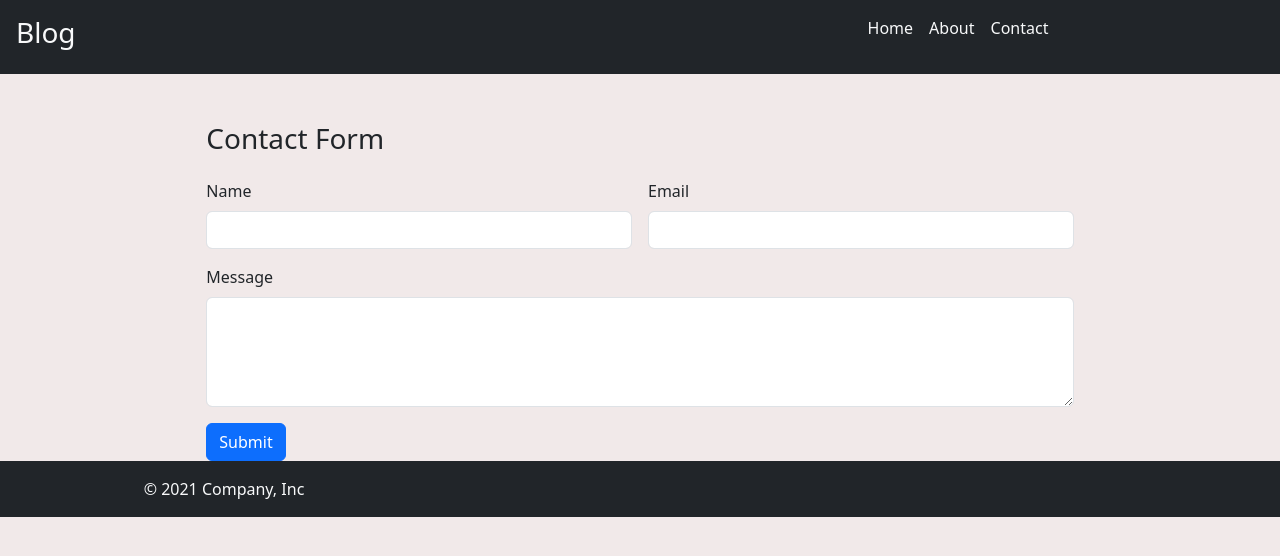
After one commit to P-R-I-Y-A-D-H-A-R-S-H-I-N-I-B/django-blog-app, a Django app: page /blog/contact in a window 1280 px wide. The commit adds this page. Shown: the top 556 px of the page. Run offline with Django 4.2, Linux system fonts and the light colour scheme; some libraries are stand-ins or nearby versions.

Commit message:
feature addition 2

```diff
--- /dev/null
+++ b/blog/forms.py
@@ -0,0 +1,6 @@
+from django import forms
+
+class ContactForm(forms.Form):
+    name = forms.CharField(label='Name', max_length=100, required=True)
+    email = forms.EmailField(label='Email', required=True)
+    message = forms.CharField(label='Message', widget=forms.Textarea, required=True)
--- /dev/null
+++ b/blog/templates/blog/contact.html
@@ -0,0 +1,55 @@
+{% extends 'blog/base.html' %}
+{% block content %}
+<div class="container-fluid ">
+    <div class="d-flex justify-content-center mt-5">
+        <div class="d-flex gap-3 flex-column">
+            <h3>Contact Form</h3>
+
+
+            <!--display errors-->
+            {% for field in form %}
+                {% if field.errors %}
+                    <div class="col-12">
+                        <span class="fw-bold">{{ field.label_tag }}</span>
+                        {% for error in field.errors %}
+                            <span class="text-danger">{{ error }}</span>
+                        {% endfor %}
+
+                    </div>
+                {% endif %}
+            {% endfor %}
+
+
+            <!--display success message-->
+            {% if success_message %}
+                <div class="col-12">
+                    <div class="alert alert-success">
+                        {{ success_message }}
+                    </div>
+                </div>
+            {% endif %}
+
+            <form method="post" class="row g-3">
+                {% csrf_token %}
+                <div class="col-md-6">
+                    <label for="name" class="form-label">Name</label>
+                    <input type="text" class="form-control" id="name" name="name" value="{{ name }}">
+                </div>
+                <div class="col-md-6">
+                    <label for="email" class="form-label">Email</label>
+                    <input type="email" class="form-control" id="email" name="email" value="{{ email }}">
+                </div>
+                <div class="col-12">
+                    <label for="message" class="form-label">Message</label>
+                    <textarea class="form-control" id="message" name="message" rows="4">{{ message }}</textarea>
+                </div>
+                <div class="col-12">
+                    <button type="submit" class="btn btn-primary">Submit</button>
+                </div>
+            </form>
+        </div>
+    </div>
+
+</div>
+
+{% endblock %}
--- a/blog/urls.py
+++ b/blog/urls.py
@@ -9,5 +9,6 @@ urlpatterns = [
     path("", views.index, name="index"), #name is used to refer to the url in the template
     path("post/<str:slug>", views.detail, name="detail"),
     path("old_url", views.old_url_redirect, name="old_url"),
-    path("new_url", views.new_url, name="new_page_url") #new_url is the function name in views.py
+    path("new_url", views.new_url, name="new_page_url"), #new_url is the function name in views.py
+    path("contact", views.contact, name="contact")
 ]
--- a/blog/views.py
+++ b/blog/views.py
@@ -3,6 +3,9 @@ from django.http import HttpResponse, Http404
 from django.urls import reverse
 import logging
 from blog.models import Post
+from django.core.paginator import Paginator
+from blog.forms import ContactForm
+from django.core.mail import send_mail
 
 #this is static data
 # posts = [
@@ -15,8 +18,13 @@ from blog.models import Post
 def index(request):
     blogs_title = 'Latest Posts'
     page_title = 'Blog'
-    posts = Post.objects.all()
-    return render(request, "blog/index.html", {'blogs_title': blogs_title, 'page_title': page_title, 'posts': posts})
+
+    all_posts = Post.objects.all()
+    paginator = Paginator(all_posts, 6)
+    page_number = request.GET.get('page')
+    page_obj = paginator.get_page(page_number)
+
+    return render(request, "blog/index.html", {'blogs_title': blogs_title, 'page_title': page_title, 'post_obj': page_obj})
 
 def detail(request, slug: str):
     try:
@@ -35,3 +43,26 @@ def old_url_redirect(request):
 
 def new_url(request):
     return HttpResponse("This is the new url redirect page")
+
+def contact(request):
+    if request.method == 'POST':
+        form = ContactForm(request.POST)
+        name = request.POST.get('name')
+        email = request.POST.get('email')
+        message = request.POST.get('message')
+        if form.is_valid():
+            success_message = 'Your message has been sent successfully'
+            #write code to send email
+            # send_mail(
+            #     'New message from your blog',
+            #     f'Name: {name}\nEmail: {email}\nMessage: {message}',
+            #     email,
+            #     [email],
+            # )
+            return render(request, "blog/contact.html", {'page_title': 'Contact', 'form': form, 'success_message': success_message})
+        else:
+            logger = logging.getLogger('TESTING')
+            logger.debug(f'Form is not valid: {form.errors}')
+        return render(request, "blog/contact.html", {'page_title': 'Contact', 'form': form, 'name': name, 'email': email, 'message': message})
+            # return HttpResponse(f'Name: {name}, Email: {email}, Message: {message}')
+    return render(request, "blog/contact.html", {'page_title': 'Contact'})
```
Also changed, not shown: blog/templates/blog/index.html (+35 -2 lines).
